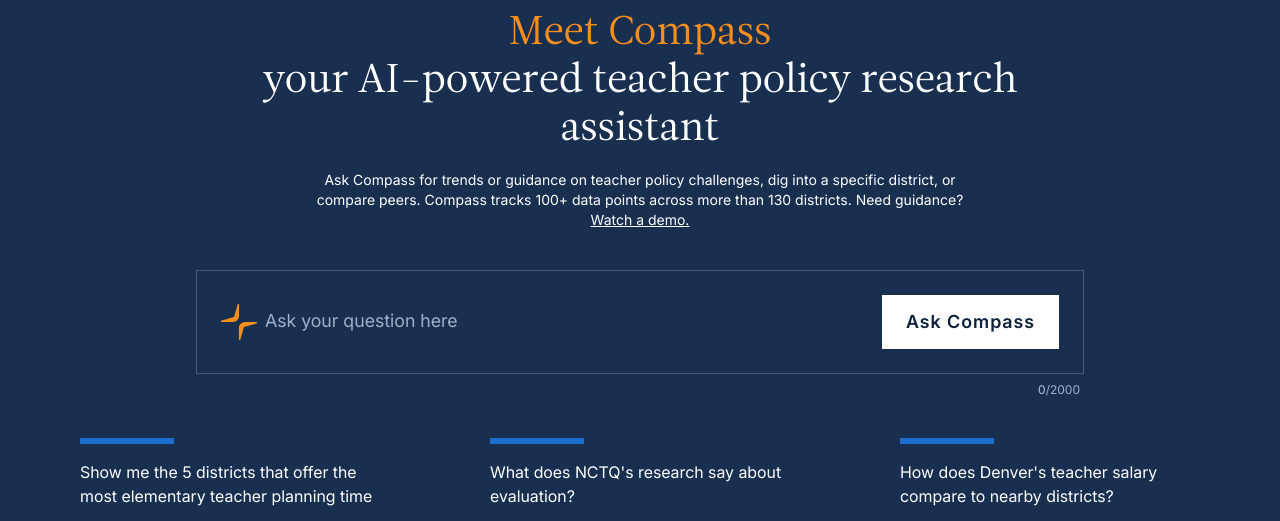
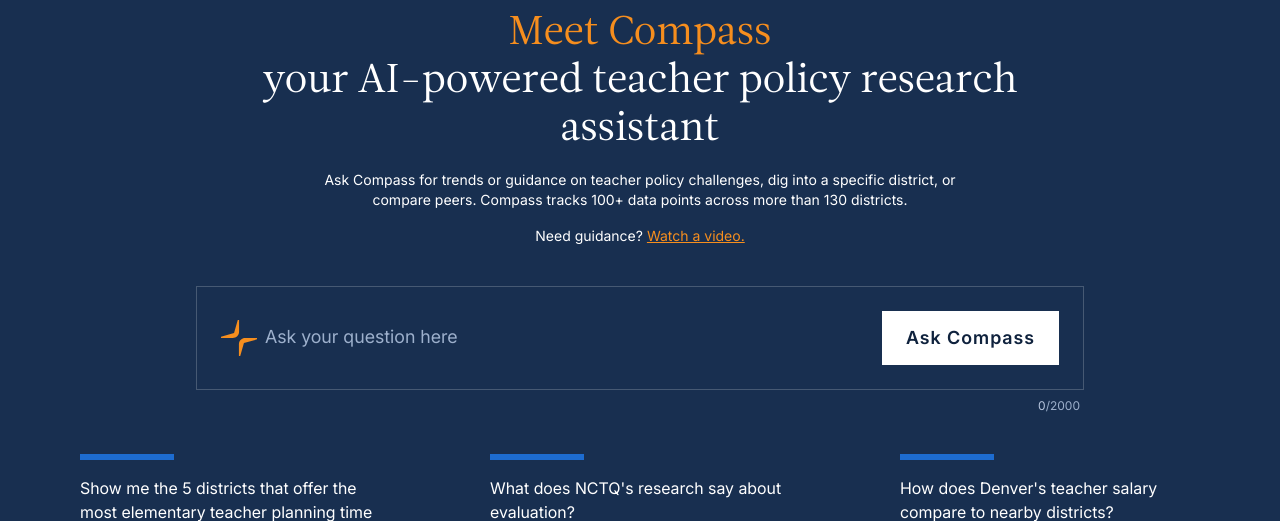
Before and after one commit to Starling-Strategy/compass, a PHP site: page / in a window 1280 px wide. Shown: the part 88-609 px from the top of the page. Run offline with PHP 8.4, Linux system fonts and the light colour scheme.

Commit message:
[verified] fix: balance welcome copy and separate video invitation

```diff
--- a/frontend/public/index.php
+++ b/frontend/public/index.php
@@ -148,14 +148,16 @@ $maxMessageChars = (int)($_ENV['COMPASS_CHAT_MESSAGE_MAX_CHARS'] ?? getenv('COMP
       <!-- Headline -->
       <section class="text-center max-w-prompt mx-auto space-y-md mb-xl" id="headline">
         <h1 class="font-serif font-regular text-headline-sm md:text-headline">
-          <span class="text-text-accent">Meet Compass</span><br />
-          <span class="text-white">your AI-powered teacher policy research assistant</span>
+          <span class="text-text-accent">Meet Compass</span>
+          <span class="text-white block text-balance">your AI-powered teacher policy research assistant</span>
         </h1>
-        <p class="text-sm text-white max-w-[656px] mx-auto">
+        <p class="text-sm text-white max-w-[656px] mx-auto text-balance">
           Ask Compass for trends or guidance on teacher policy challenges, dig into a
           specific district, or compare peers. Compass tracks 100+ data points across
           more than 130 districts.
-          Need guidance? <a id="demoLink" href="https://www.youtube.com/watch?v=J8KU6_e70mk&amp;feature=youtu.be" class="underline hover:text-on-dark-strong">Watch a demo.</a>
+        </p>
+        <p class="text-sm text-white">
+          Need guidance? <a id="demoLink" href="https://www.youtube.com/watch?v=J8KU6_e70mk&amp;feature=youtu.be" class="text-text-accent underline hover:text-on-dark-strong">Watch a video.</a>
         </p>
       </section>
 
```
Also changed, not shown: frontend/tests/welcome-copy.test.mjs (+7 -1 lines).
